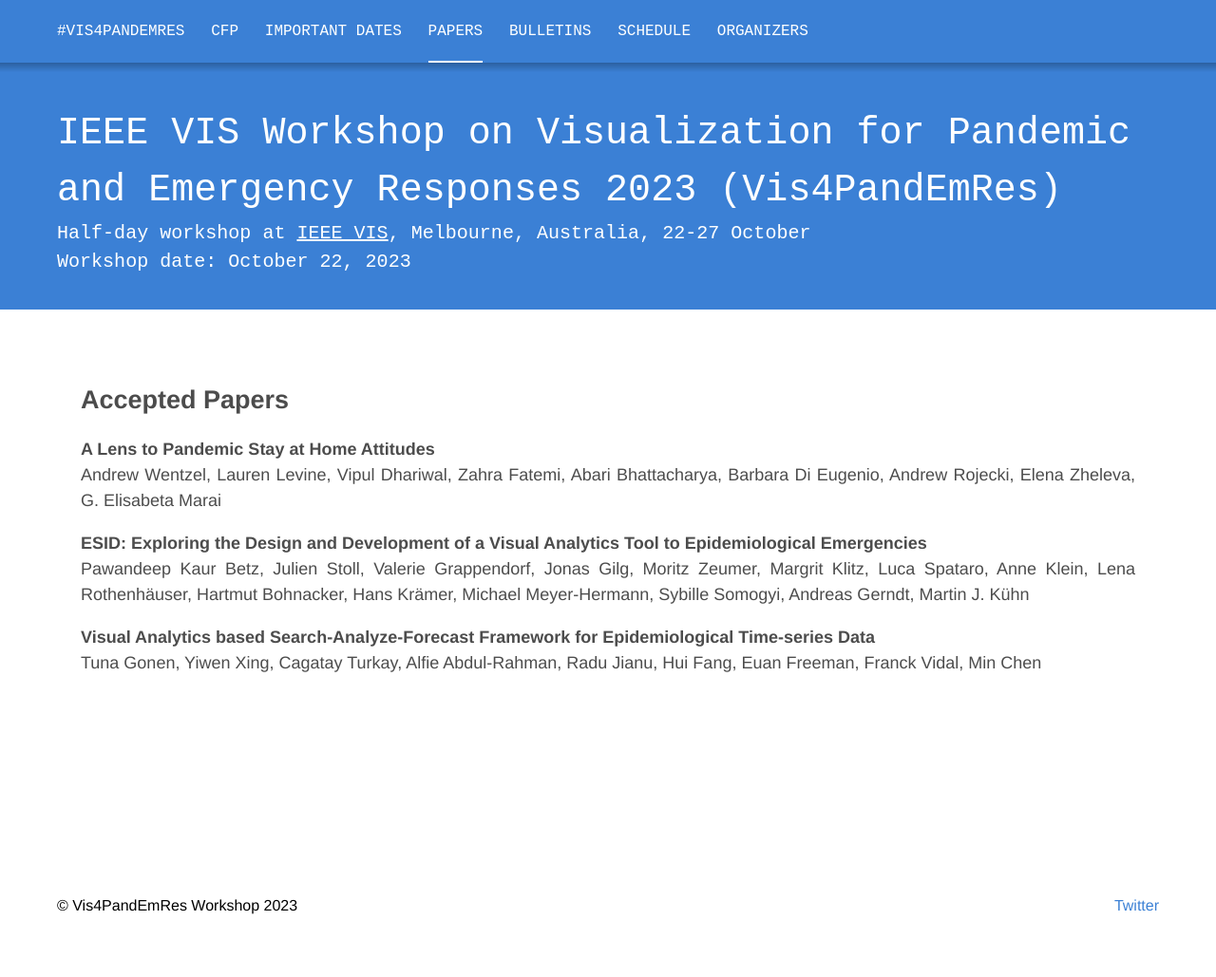
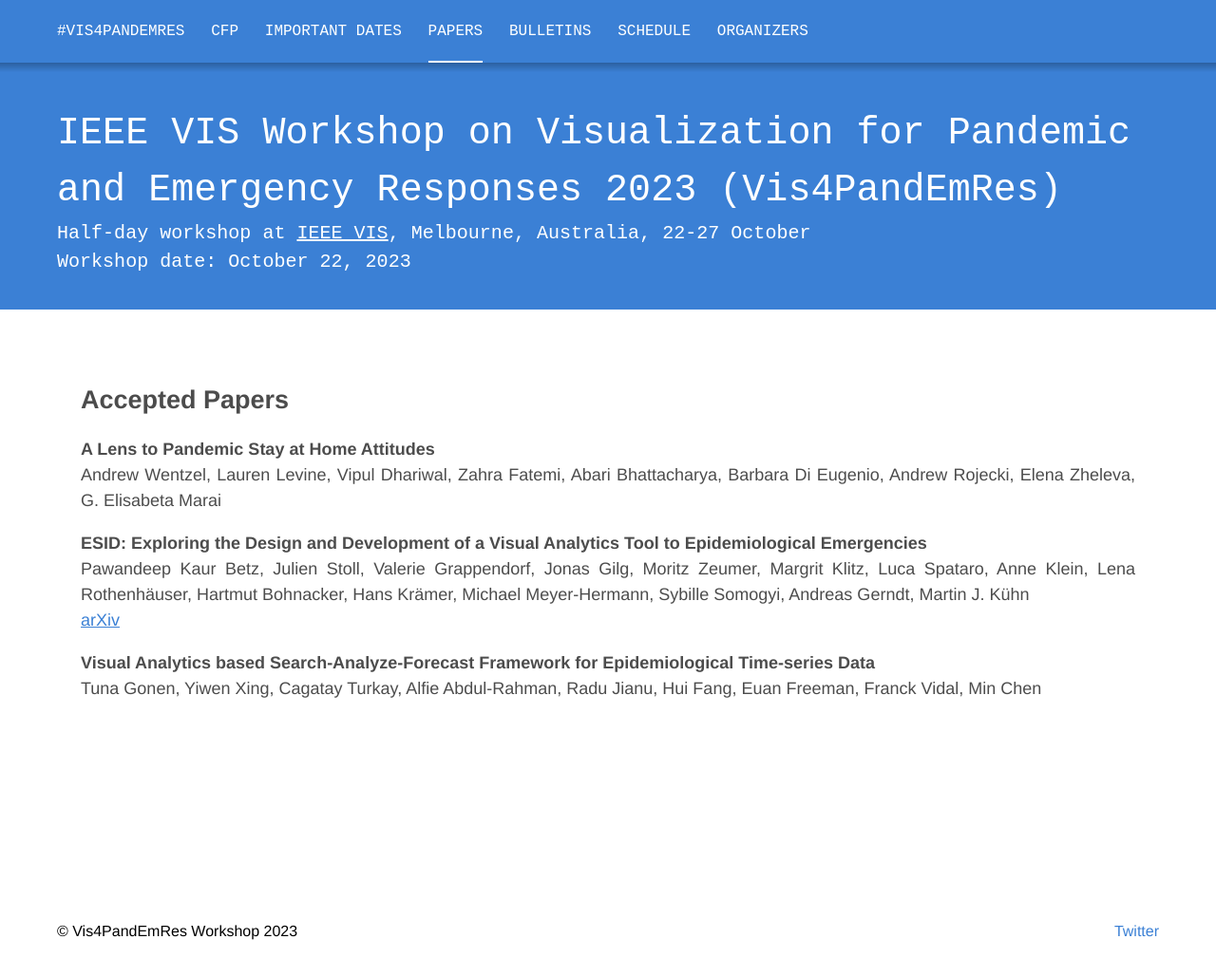
Before and after one commit to Vis4PandEmRes/Vis4PandEmRes.github.io, a Jekyll site: the page built from _pages/papers.markdown, in a window 1280 px wide and 1032 px high. Shown: the top 1029 px of the window at 95% size. Built offline with Jekyll 4.4.1, drawn with Linux system fonts in a browser that asks for light colours.

Commit message:
Added PDF link to paper

```diff
--- a/_pages/papers.markdown
+++ b/_pages/papers.markdown
@@ -10,7 +10,8 @@ permalink: /papers/
 Andrew Wentzel, Lauren Levine, Vipul Dhariwal, Zahra Fatemi, Abari Bhattacharya, Barbara Di Eugenio, Andrew Rojecki, Elena Zheleva, G. Elisabeta Marai</p>
 
 <p><strong>ESID: Exploring the Design and Development of a Visual Analytics Tool to Epidemiological Emergencies</strong><br>
-Pawandeep Kaur Betz, Julien Stoll, Valerie Grappendorf, Jonas Gilg, Moritz Zeumer, Margrit Klitz, Luca Spataro, Anne Klein, Lena Rothenhäuser, Hartmut Bohnacker, Hans Krämer, Michael Meyer-Hermann, Sybille Somogyi, Andreas Gerndt, Martin J. Kühn</p>
+Pawandeep Kaur Betz, Julien Stoll, Valerie Grappendorf, Jonas Gilg, Moritz Zeumer, Margrit Klitz, Luca Spataro, Anne Klein, Lena Rothenhäuser, Hartmut Bohnacker, Hans Krämer, Michael Meyer-Hermann, Sybille Somogyi, Andreas Gerndt, Martin J. Kühn<br>
+<a href="https://arxiv.org/pdf/2304.04635v3.pdf">arXiv</a></p>
 
 <p><strong>Visual Analytics based Search-Analyze-Forecast Framework for Epidemiological Time-series Data</strong><br>
 Tuna Gonen, Yiwen Xing, Cagatay Turkay, Alfie Abdul-Rahman, Radu Jianu, Hui Fang, Euan Freeman, Franck Vidal, Min Chen</p>
```
